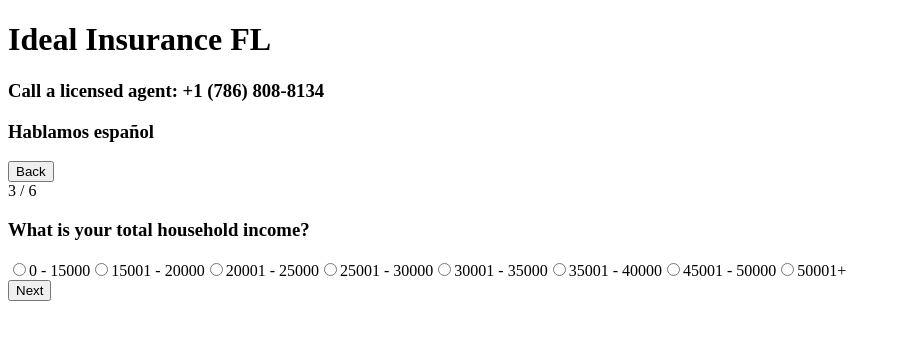
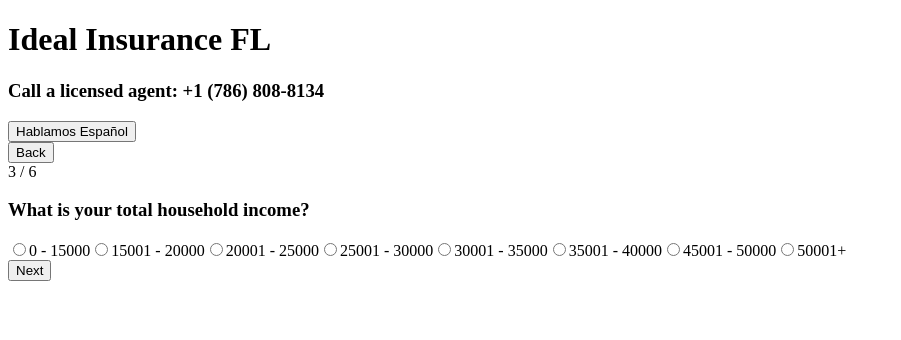
Before and after one commit to jpdevspace/React_IdealInsuranceFL, a React (Create React App) app: page / in a window 1280 px wide. Shown: the top 340 px of the page, without its empty margins (0-901 px from the left). Built offline with nearby package versions, Linux system fonts and the light colour scheme.

Commit message:
Implemented Context for language selection

```diff
--- a/src/App.jsx
+++ b/src/App.jsx
@@ -1,14 +1,18 @@
-import React from "react";
+import React, { useState } from "react";
 import Card from "./components/Card";
 import Nav from "./components/Nav";
+import LanguageContext from "./Context/LanguageContext";
+
 import "./App.css";
 
 const App = () => {
+  const languageHook = useState("english");
+
   return (
-    <>
+    <LanguageContext.Provider value={languageHook}>
       <Nav />
       <Card />
-    </>
+    </LanguageContext.Provider>
   );
 };
 
--- /dev/null
+++ b/src/Context/LanguageContext.js
@@ -0,0 +1,5 @@
+import { createContext } from "react";
+
+const LanguageContext = createContext(["english", () => {}]);
+
+export default LanguageContext;
--- a/src/components/Nav.jsx
+++ b/src/components/Nav.jsx
@@ -1,15 +1,35 @@
-import React from "react";
+import React, { useContext } from "react";
+import LanguageContext from "../Context/LanguageContext";
 
 const Nav = () => {
-    return (
+  const [ language, setLanguage ] = useContext(LanguageContext);
+  const text = {
+    english: "Call a licensed agent",
+    spanish: "Llama a un agente con licencia"
+  }
+  // These need to be backwards because you wanna change to the other language
+  const button = {
+    spanish: "We speak English",
+    english: "Hablamos Español"
+  }
+
+  const changeLanguage = () => {
+    if (language === "spanish") {
+      setLanguage("english");
+    } else {
+      setLanguage("spanish");
+    }
+  }
+
+  return (
+    <div>
+      <h1>Ideal Insurance FL</h1>
       <div>
-        <h1>Ideal Insurance FL</h1>
-        <div>
-          <h3>Call a licensed agent: +1 (786) 808-8134</h3>
-          <h3>Hablamos español</h3>
-        </div>
+        <h3>{text[language]}: +1 (786) 808-8134</h3>
+        <button onClick={changeLanguage}>{button[language]}</button>
       </div>
-    );
+    </div>
+  );
 };
 
 export default Nav;
--- a/src/components/Questions/Question01.jsx
+++ b/src/components/Questions/Question01.jsx
@@ -1,7 +1,10 @@
-import React from "react";
+import React, { useContext } from "react";
+import LanguageContext from "../../Context/LanguageContext";
 
 const Question01 = ({ updateAnswer, currAnswer }) => {
-  const language = "english";
+  const [ language, setLanguage ] = useContext(LanguageContext);
+  console.log("Language >>>", language);
+  // const language = "english";
   const question = {
     spanish: "Compare planes accequibles y obtenga la mejor cobertura.",
     english: "Compare affordable plans and get the best coverage."
--- a/src/components/Questions/Question03.jsx
+++ b/src/components/Questions/Question03.jsx
@@ -13,7 +13,7 @@
     tier8: "50001+",
   };
 
-  const [ selection, IncomeRadioList, setSelection ] = useRadioList("Income", currAnswer, incomeOpts);
+  const [ selection, IncomeRadioList ] = useRadioList("Income", currAnswer, incomeOpts);
 
   useEffect(() => {
     // Radio buttons can't be unselected, so if there's a selection
```
Also changed, not shown: 1 other file (tests, documents, lock files or other folders).
